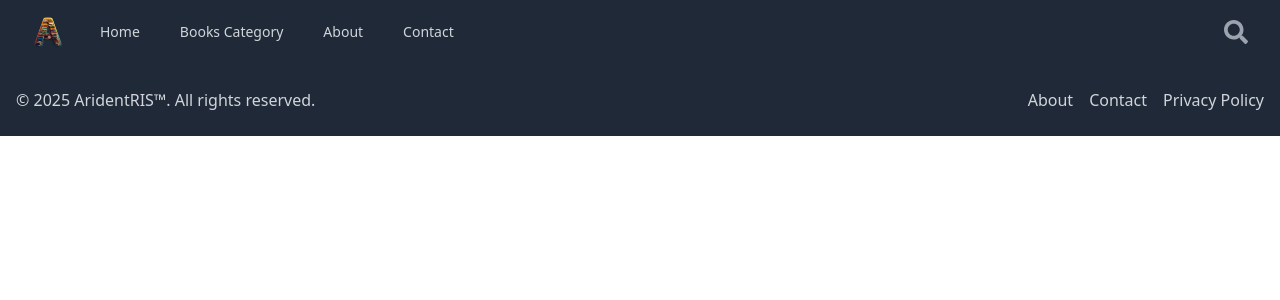
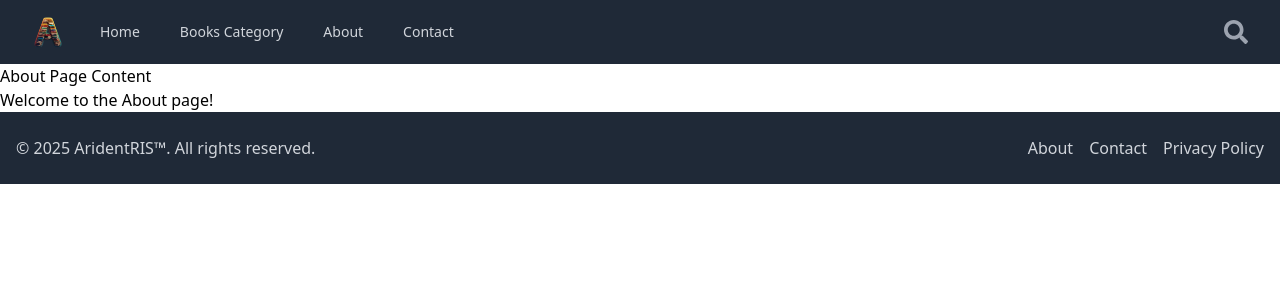
Before and after one commit to TheCoderAbhishek/book-preview-app, a React (Vite) app: page /about in a window 1280 px wide. Shown: the top 300 px of the page. Built offline with nearby package versions, Linux system fonts and the light colour scheme.

Commit message:
Updated routes.json to properly handle SPA routing in Azure Static Web Apps

```diff
--- a/routes.json
+++ b/routes.json
@@ -1,10 +1,5 @@
 {
   "routes": [
-    {
-      "route": "/contact",
-      "serve": "index.html",
-      "statusCode": 200
-    },
     {
       "route": "/*",
       "serve": "index.html",
--- a/src/Router.tsx
+++ b/src/Router.tsx
@@ -3,6 +3,7 @@ import Home from "./components/Home";
 import Categories from "./components/Categories";
 import Contact from "./components/Contact";
 import Layout from "./components/Layout";
+import About from "./components/About";
 
 const Router = () => {
   return (
@@ -11,6 +12,7 @@ const Router = () => {
         <Routes>
           <Route path="/" element={<Home />} />
           <Route path="/categories" element={<Categories />} />
+          <Route path="/about" element={<About />} />
           <Route path="/contact" element={<Contact />} />
         </Routes>
       </Layout>
--- /dev/null
+++ b/src/components/About.tsx
@@ -0,0 +1,12 @@
+import React from "react";
+
+const About: React.FC = () => {
+  return (
+    <div>
+      <h1>About Page Content</h1>
+      <p>Welcome to the About page!</p>
+    </div>
+  );
+};
+
+export default About;
--- a/vite.config.ts
+++ b/vite.config.ts
@@ -1,9 +1,9 @@
 import { defineConfig } from "vite";
 import react from "@vitejs/plugin-react";
 
-// https://vite.dev/config/
 export default defineConfig({
   plugins: [react()],
+  base: "/",
   build: {
     outDir: "dist",
   },
```
